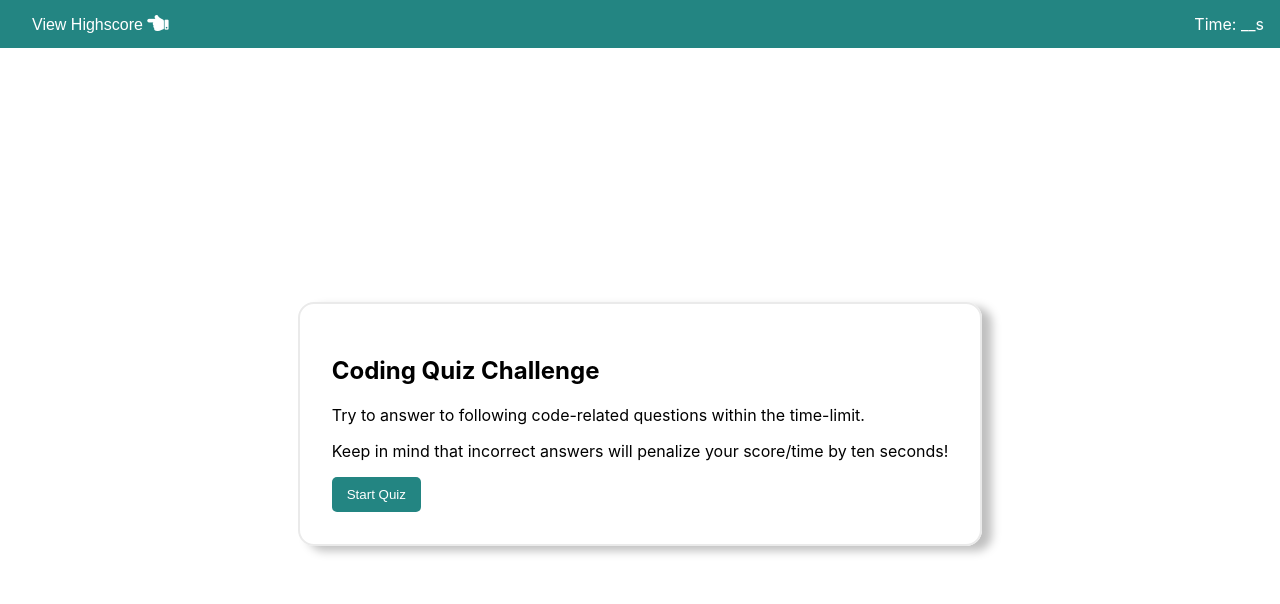
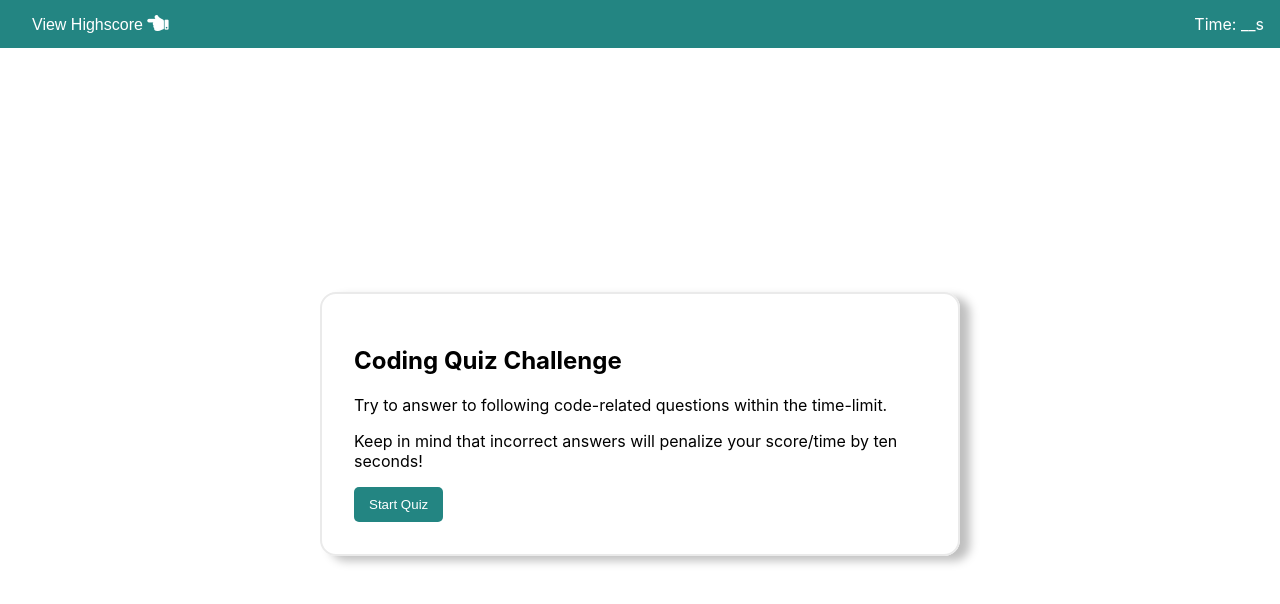
Before and after one commit to SSazzadur/quiz_app, a Next.js app: page / in a window 1280 px wide. Shown: the top 604 px of the page. Built offline with nearby package versions, Linux system fonts and the light colour scheme.

Commit message:
refactored-folders

```diff
--- a/pages/components/card/Card.jsx
+++ b/components/card/Card.jsx
@@ -1,5 +1,5 @@
-import { useEffect, useState } from "react";
-import styles from "../../../styles/Card.module.css";
+import { useState } from "react";
+import styles from "../../styles/Card.module.css";
 import Questions from "./Questions";
 
 import questions from "../data/questions.json";
--- a/pages/components/card/Questions.jsx
+++ b/components/card/Questions.jsx
@@ -1,5 +1,5 @@
 import { useState } from "react";
-import styles from "../../../styles/Card.module.css";
+import styles from "../../styles/Card.module.css";
 
 const Questions = ({
   questions,
--- a/pages/components/layout/Nav.jsx
+++ b/components/layout/Nav.jsx
@@ -1,4 +1,4 @@
-import styles from "../../../styles/Nav.module.css";
+import styles from "../../styles/Nav.module.css";
 
 const Nav = () => {
   return (
--- a/pages/_app.js
+++ b/pages/_app.js
@@ -1,5 +1,5 @@
 import "../styles/globals.css";
-import Layout from "./components/layout/Layout";
+import Layout from "../components/layout/Layout";
 
 function MyApp({ Component, pageProps }) {
   return (
--- a/pages/index.jsx
+++ b/pages/index.jsx
@@ -1,5 +1,5 @@
 import styles from "../styles/Home.module.css";
-import Card from "./components/card/Card";
+import Card from "../components/card/Card";
 
 const Home = () => {
   return (
--- a/styles/Card.module.css
+++ b/styles/Card.module.css
@@ -1,6 +1,7 @@
 .card {
   padding: 2rem;
   border-radius: 1rem;
+  max-width: 40rem;
   border: 2px solid #eaeaea;
   box-shadow: 10px 5px 10px rgba(0, 0, 0, 0.25);
 }
```
Also changed, not shown: components/data/questions.json (renamed from pages/components/data/questions.json), components/layout/Layout.jsx (renamed from pages/components/layout/Layout.jsx), components/layout/Meta.jsx (renamed from pages/components/layout/Meta.jsx).
